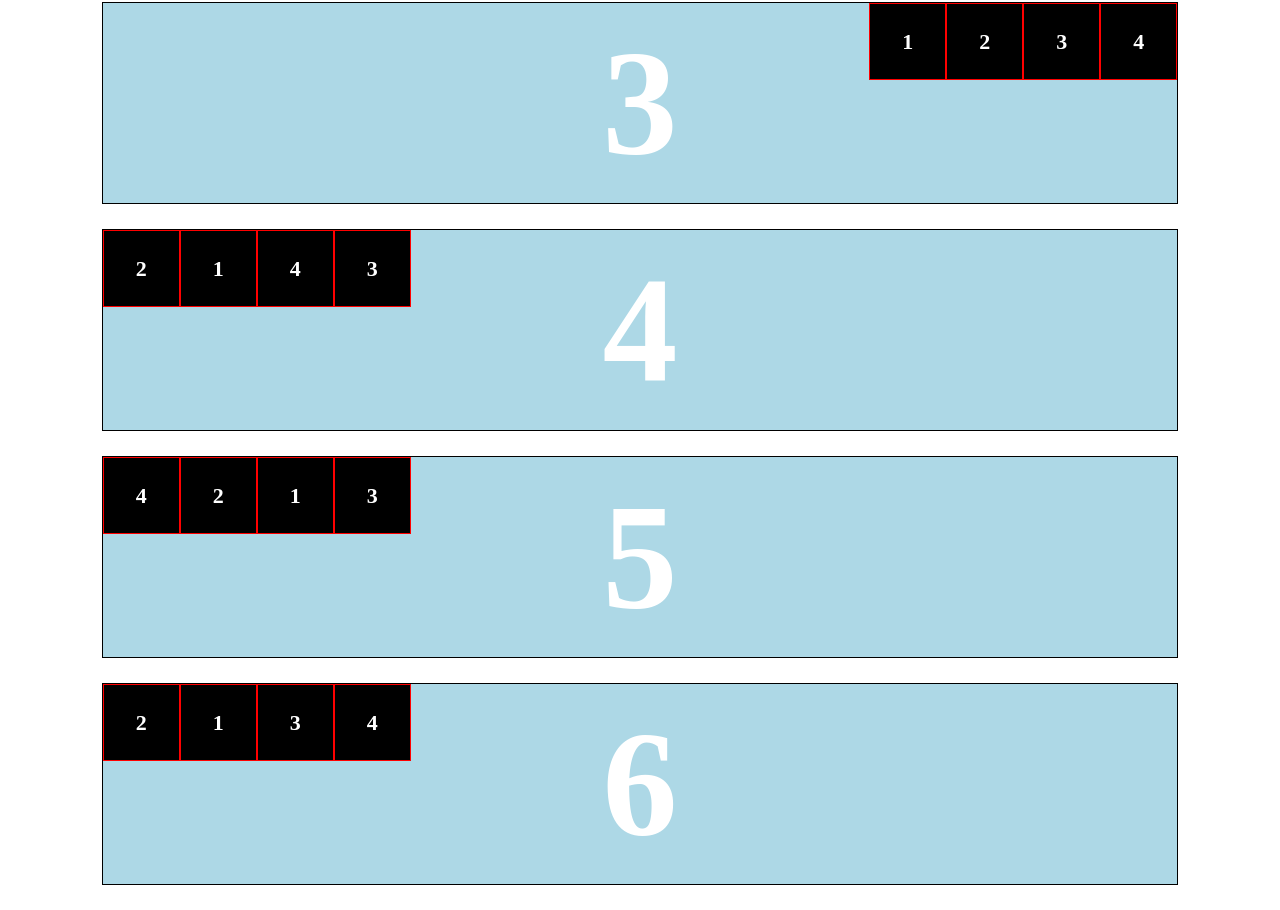
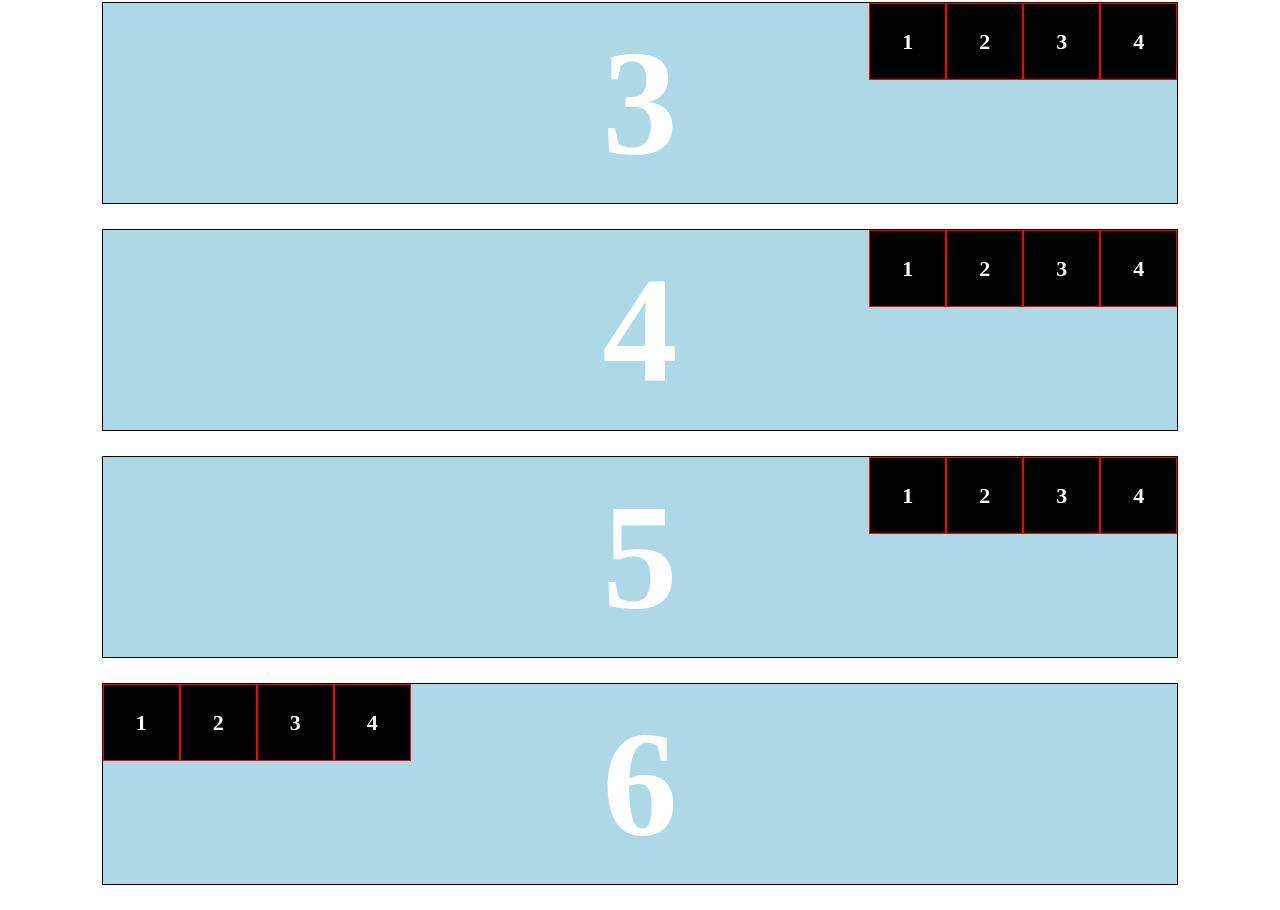
Before and after one commit to AlexandraCristian/alexandra-cristian-html02-master, a plain HTML site: page Curs09/Ex10/index.html in a window 1280 px wide. Shown: the part 477-1387 px from the top of the page. Drawn offline with Linux system fonts and the light colour scheme.

Commit message:
tema flexbox

```diff
--- a/Curs09/Ex10/css/style.css
+++ b/Curs09/Ex10/css/style.css
@@ -64,3 +64,38 @@
 .flex-container-03 :nth-child(4) {
   order: 1;
 }
+
+.flex-container-04 {
+  display: flex;
+  flex-direction: row-reverse;
+}
+
+.flex-container-04 :nth-child(3) {
+  order: 2;
+}
+
+.flex-container-04 :nth-child(2) {
+  order: 1;
+}
+
+.flex-container-05 {
+  display: flex;
+  flex-direction: row-reverse;
+}
+
+.flex-container-05 :last-child {
+  order: -1;
+}
+
+.flex-container-05 :nth-child(2) {
+  order: -2;
+}
+
+.flex-container-06 {
+  display: flex;
+  flex-direction: row;
+}
+
+.flex-container-06 :nth-child(3) {
+  order: -1;
+}
--- a/Curs09/Ex11/css/style.css
+++ b/Curs09/Ex11/css/style.css
@@ -97,6 +97,20 @@ body {
   justify-content: flex-end;
 }
 
-.flex-container-05 :nth-child(4) {
+.flex-container-05 :nth-child(3) {
   order: 1;
 }
+
+.flex-container-05 :nth-child(4) {
+  order: 2;
+}
+
+.flex-container-06 {
+  display: flex;
+  flex-direction: column-reverse;
+  justify-content: flex-end;
+}
+
+.flex-container-06 :nth-child(3) {
+  order: -1;
+}
--- a/Curs09/Ex12/css/style.css
+++ b/Curs09/Ex12/css/style.css
@@ -68,3 +68,24 @@ body {
   align-content: space-between;
   justify-content: flex-end;
 }
+
+.flex-container-04 {
+  display: flex;
+  flex-wrap: wrap;
+  align-content: flex-end;
+  justify-content: flex-start;
+}
+
+.flex-container-05 {
+  display: flex;
+  flex-wrap: wrap;
+  align-content: flex-start;
+  justify-content: space-around;
+}
+
+.flex-container-06 {
+  display: flex;
+  flex-wrap: wrap;
+  align-content: center;
+  justify-content: center;
+}
```
